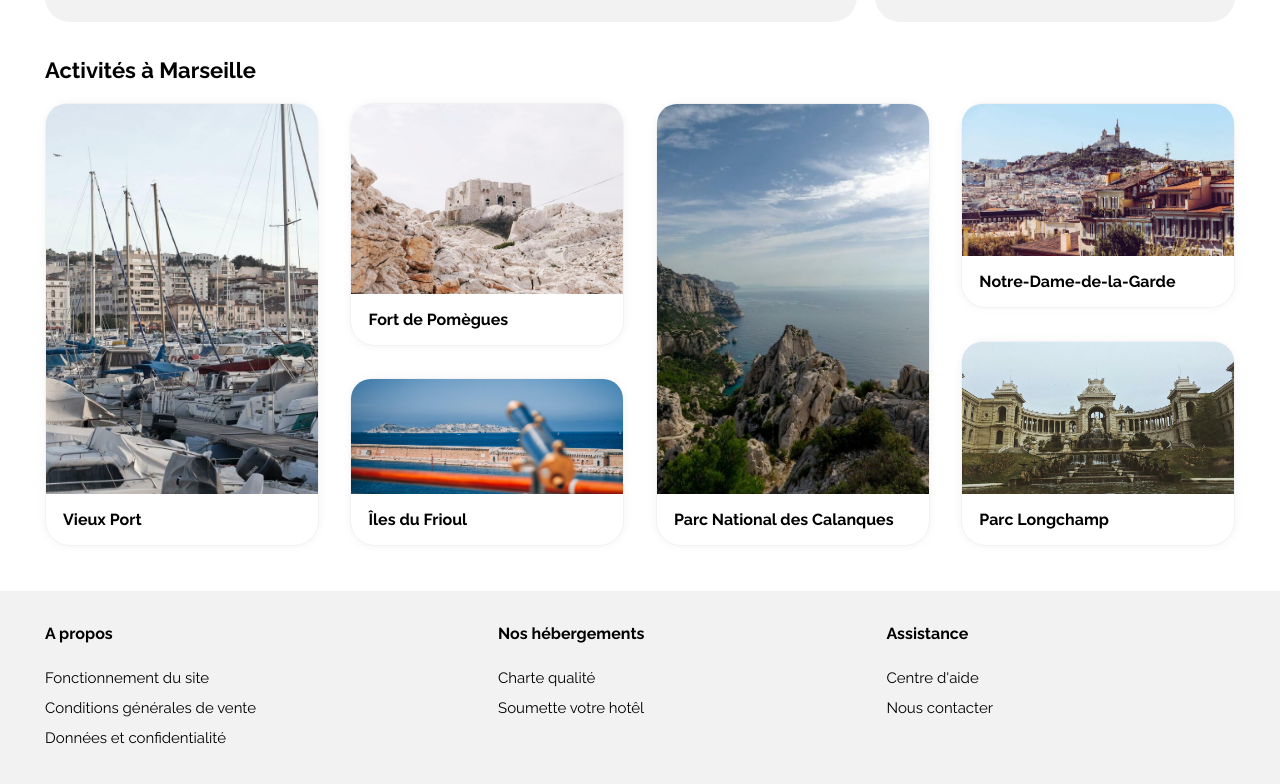
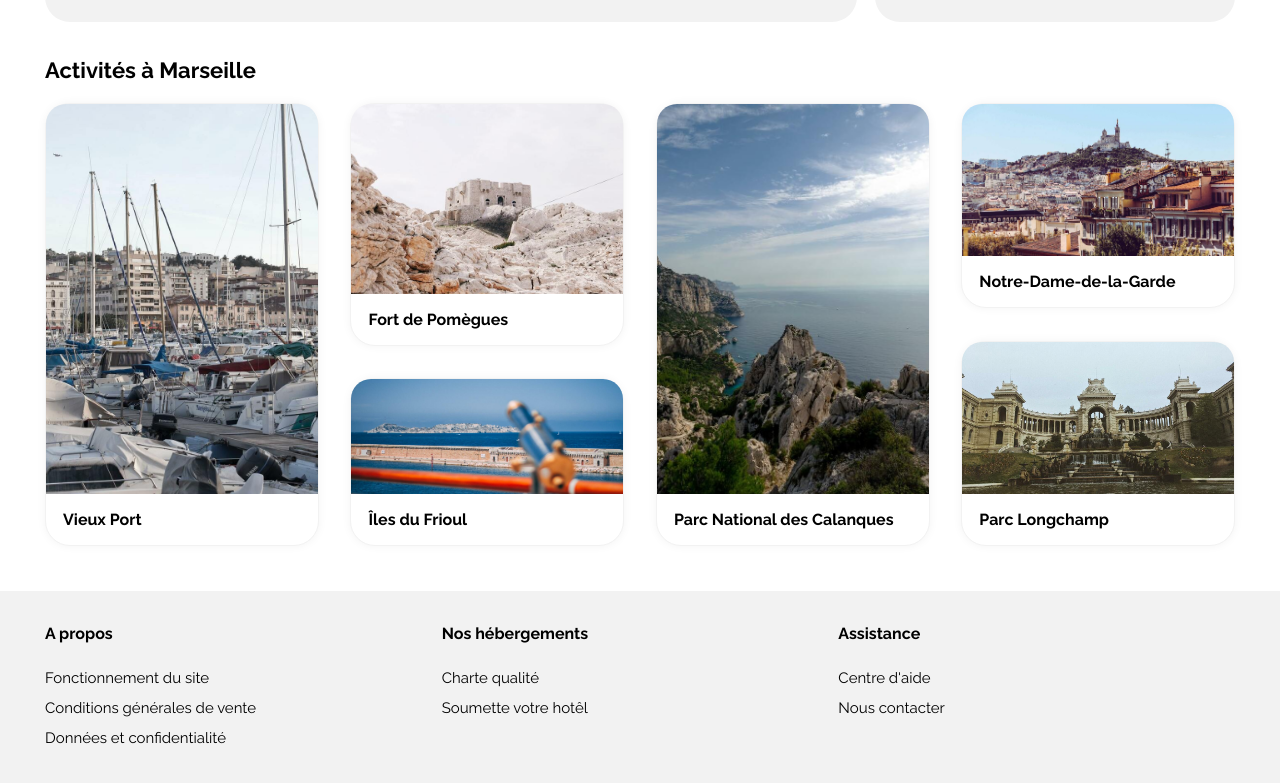
Before and after one commit to loistilma/LoisTilma_2_19062021, a plain HTML site: page index.html in a window 1280 px wide. Shown: the part 954-1738 px from the top of the page. Drawn offline with Linux system fonts and the light colour scheme.

Commit message:
Fix footer url width

```diff
--- a/index.html
+++ b/index.html
@@ -317,22 +317,28 @@
     </section>
   </article>
   <footer>
+    <div class="footer-url">
       <h3>A propos</h3>
       <ul>
         <li>Fonctionnement du site</li>
         <li>Conditions générales de vente</li>
         <li>Données et confidentialité</li>
       </ul>
+    </div>
+    <div class="footer-url">
       <h3>Nos hébergements</h3>
       <ul>
         <li>Charte qualité</li>
         <li>Soumette votre hotêl</li>
       </ul>
+    </div>
+    <div class="footer-url">
       <h3>Assistance</h3>
       <ul>
         <li>Centre d'aide</li>
         <li>Nous contacter</li>
       </ul>
+    </div>
   </footer>
 </body>
 
--- a/styles/footer.css
+++ b/styles/footer.css
@@ -11,17 +11,13 @@ footer h3 {
     padding-bottom: 20px;
 }
 
-footer > ul {
+.footer-url > ul {
     line-height: 200%;
 }
 
-/*footer ul:not(:last-of-type) {
-    padding-bottom: 40px;
-}*/
-
-/* For desktops: */
+/* For mobile: */
 @media only screen and (max-width: 768px) {
-    footer ul:not(:last-of-type) {
+    footer > .footer-url:nth-child(-n+2) > ul {
         padding-bottom: 40px;
     }
 }
@@ -29,14 +25,17 @@ footer > ul {
 @media only screen and (min-width: 769px) {
 
     footer {
-        height: 130px;
+        display: flex;
+        flex-flow: row wrap;
+        padding-top: 33px;
+        padding-bottom: 30px;
+    }
+
+    .footer-url {
         display: flex;
         flex-flow: column wrap;
-        align-items: baseline;
-    }
-
-    footer ul {
-        flex: 70%;
+        align-items: initial;
+        flex: 30%;
     }
 
 }
--- a/styles/typography.css
+++ b/styles/typography.css
@@ -15,7 +15,7 @@ figcaption > p:nth-child(2) span, /*Euro sign*/
 }
 
 h1 + p, /*First <p> after h1*/
-footer > ul,
+.footer-url,
 .navs-wrap > li:not(.nav-register), /*Nav item except "S'inscrire"*/
 figcaption > p:nth-child(2), /*Card details*/
 .info-wrap > span:nth-child(2) {
@@ -38,7 +38,7 @@ h3,
 }
 
 h1 + p,
-footer > ul,
+.footer-url,
 .info-wrap > span:nth-child(2), /* Info text */
 figcaption > p:nth-child(2),
 figcaption > p:nth-child(2) span {
```
Also changed, not shown: styles/navs.css (+0 -14 lines). Lines whose indentation alone changed are shown as unchanged.
